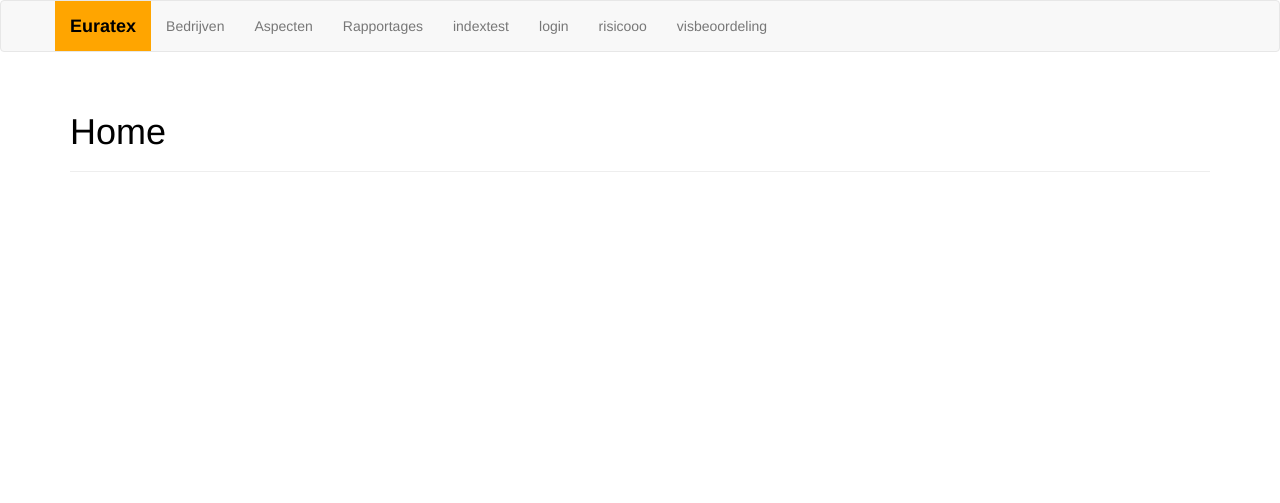
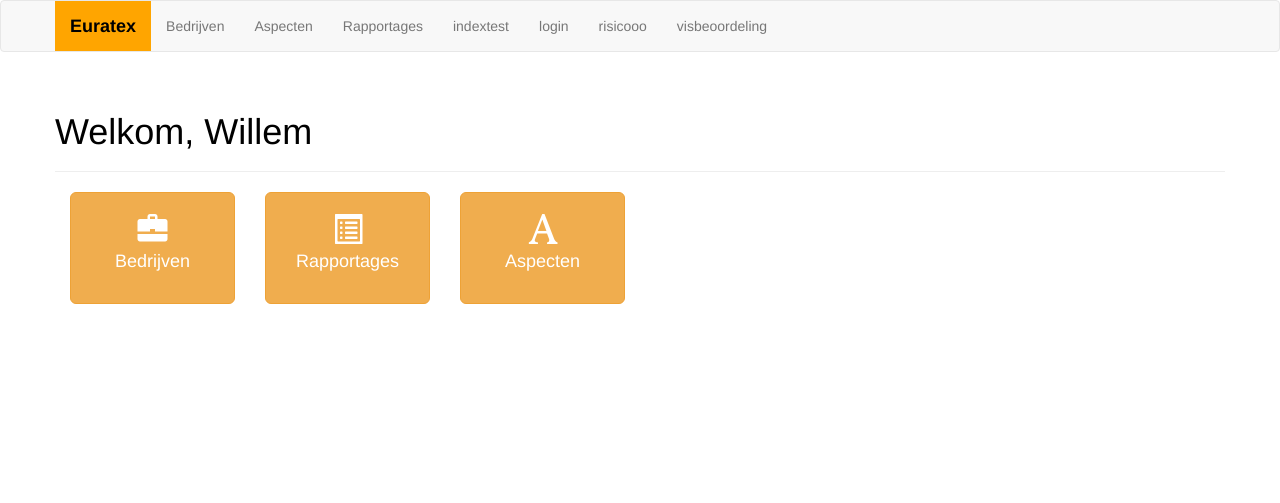
Before and after one commit to kevinoleeh/Itosis, a PHP site: page / in a window 1280 px wide. Shown: the top 503 px of the page. Run offline with PHP 8.4, Linux system fonts and the light colour scheme; some libraries are stand-ins or nearby versions.

Commit message:
Indexpagina gemaakt en css toegevoegd voor de grote buttons

```diff
--- a/Application/css/style.css
+++ b/Application/css/style.css
@@ -56,6 +56,17 @@ input[type=search] {
     width: 70%;
 }
 
+
+/* Buttons */
+
+.btn-huge{
+    padding-top:20px;
+    padding-bottom:20px;
+}
+.glyphicon-big
+{
+    font-size:30px;
+}
 .btn-right {
 
     float: right;
--- a/Application/index.php
+++ b/Application/index.php
@@ -1,7 +1,31 @@
 <?php include_once('include/header.php') ?>
     <div class="container">
-        <div class="page-header">
-            <h1>Home</h1>
+        <div class="row">
+            <div class="page-header">
+                <h1>Welkom, Willem</h1>
+            </div>
+        </div>
+
+
+        <div class="row">
+            <div class="col-md-2">
+                <a href="bedrijfproject.php" class="btn btn-warning btn-lg btn-block btn-huge">
+                    <span class="glyphicon glyphicon-briefcase glyphicon-big"></span>
+                    <p>Bedrijven</p>
+                </a>
+            </div>
+            <div class="col-md-2">
+                <a href="rapportages.php" class="btn btn-warning btn-lg btn-block btn-huge">
+                    <span class="glyphicon glyphicon-list-alt glyphicon-big"></span>
+                    <p>Rapportages</p>
+                </a>
+            </div>
+            <div class="col-md-2">
+                <a href="aspecten.php" class="btn btn-warning btn-lg btn-block btn-huge">
+                    <span class="glyphicon glyphicon-font glyphicon-big"></span>
+                    <p>Aspecten</p>
+                </a>
+            </div>
         </div>
     </div>
 <?php include_once('include/footer.php');
```
